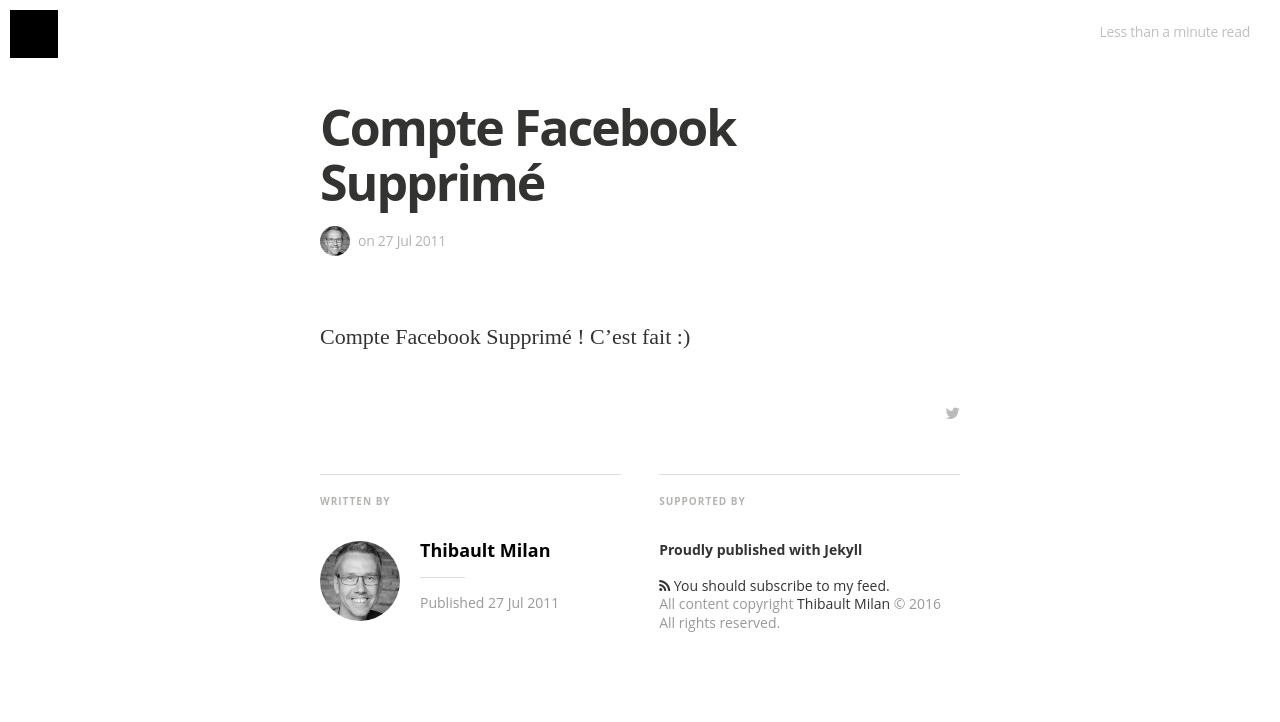
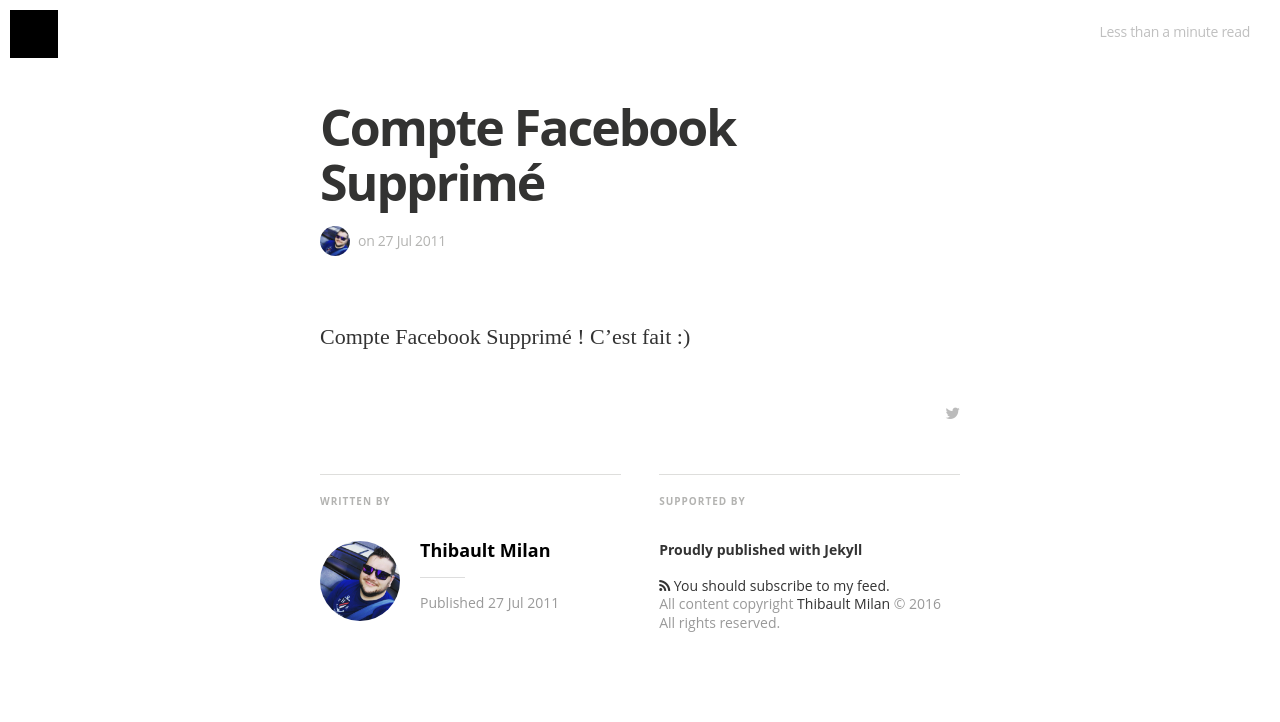
Before and after one commit to clawfire/clawfire.net, a Jekyll site: the page built from _posts/2011-07-27-compte-facebook-supprime.markdown, in a window 1280 px wide. Shown: the top 722 px of the page. Built offline with Jekyll 4.4.1, drawn with Linux system fonts in a browser that asks for light colours; nearby versions of some CDN libraries; some web fonts are replaced; grey boxes are pictures that could not be loaded.

Commit message:
Update my picture

```diff
--- a/_config.yml
+++ b/_config.yml
@@ -17,7 +17,7 @@
 cover_image: "/uploads/otqvwecws8o-dan-carlson.jpg"
 name: Thibault Milan
 author: Thibault Milan
-author_image: "/assets/images/author.jpg"
+author_image: "/assets/images/me.jpg"
 paginate: 5
 url: http://clawfire.net
 baseurl:
```
Also changed, not shown: assets/images/author.jpg (deleted), assets/images/me.jpg (added).
